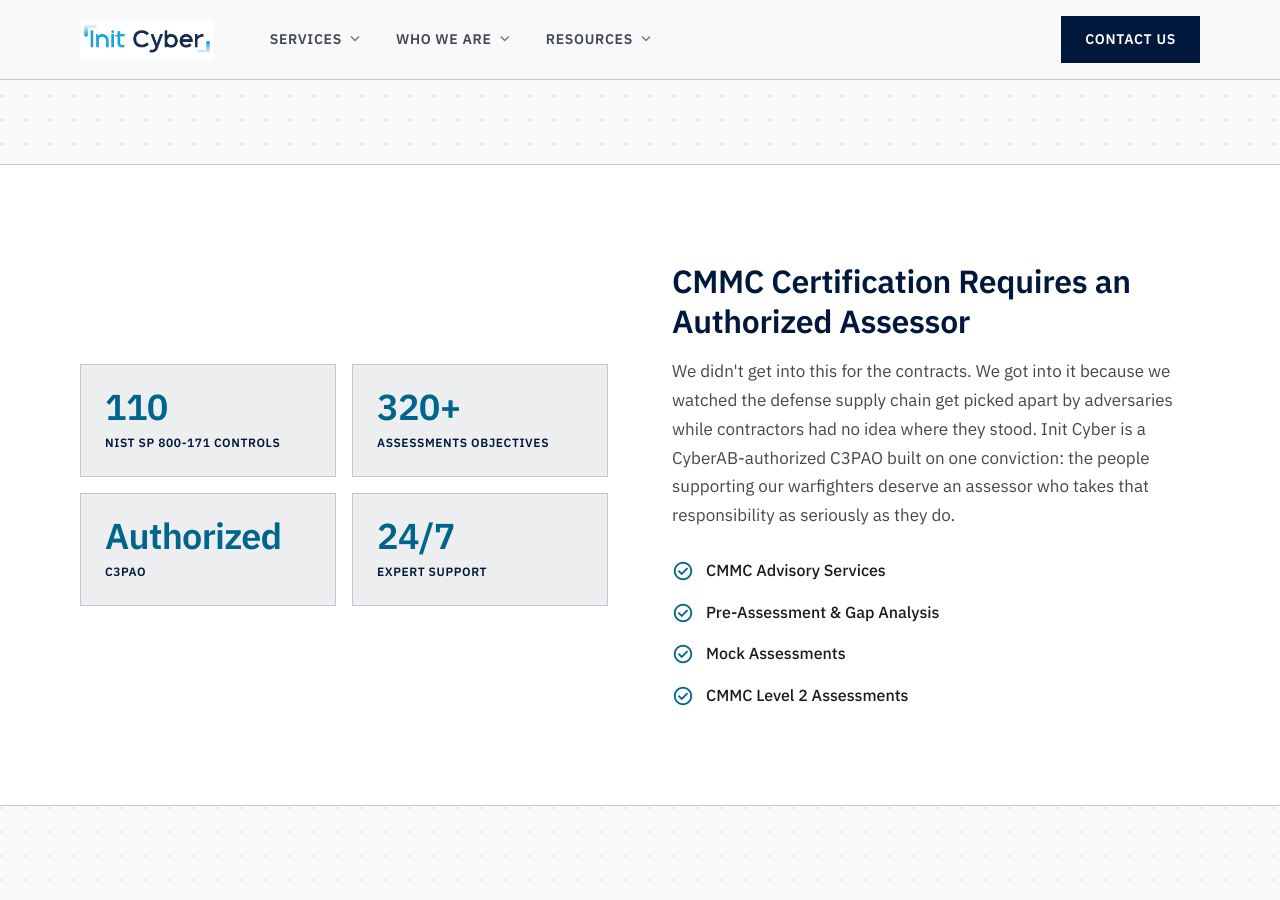
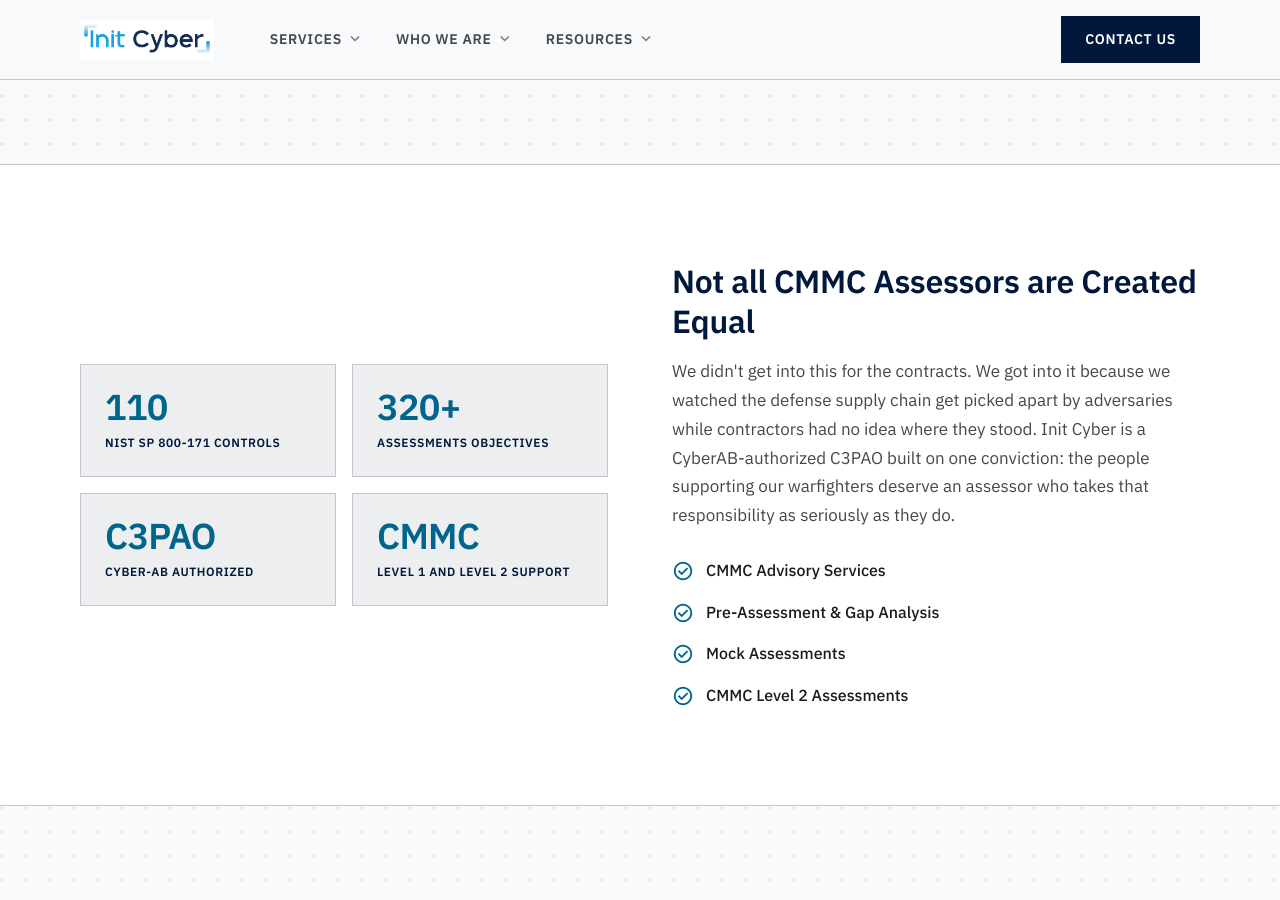
Before and after one commit to initcyber/initcyber.github.io, a Jekyll site: the page built from index.md, in a window 1280 px wide and 900 px high, scrolled down 1402 px. Built offline with Jekyll 4.4.1, drawn with Linux system fonts in a browser that asks for light colours; some of the changed text lies outside the part shown.

Commit message:
Changing front page some more

```diff
--- a/_includes/home-cta-email.html
+++ b/_includes/home-cta-email.html
@@ -2,12 +2,12 @@
   <div class="home-cta-dot-grid" aria-hidden="true"></div>
   <div class="container">
     <div class="home-cta-inner">
-      <h2 class="home-cta-heading">Ready to Secure Your Contract?</h2>
-      <p class="home-cta-sub">Schedule a technical discovery call with our compliance architects to evaluate your current roadmap.</p>
+      <h2 class="home-cta-heading">Your CMMC Journey Starts With One Conversation.</h2>
+      <p class="home-cta-sub">Schedule a 30-minute call to understand the assessment process, what to expect, and whether your organization is ready to engage.</p>
       <div class="home-cta-actions">
         <a href="/contact/" class="btn-hero-primary">BOOK A DISCOVERY CALL</a>
       </div>
-      <p class="home-cta-disclaimer">NO OBLIGATION &bull; TECHNICAL ASSESSMENT &bull; 30 MINS</p>
+      <p class="home-cta-disclaimer">ONE FIRM. ONE MISSION. START SECURE.</p>
     </div>
   </div>
 </section>
--- a/_includes/home-services.html
+++ b/_includes/home-services.html
@@ -11,16 +11,16 @@
           <div class="readiness-stat-label">Assessments Objectives</div>
         </div>
         <div class="readiness-stat-card">
-          <div class="readiness-stat-number">Authorized</div>
-          <div class="readiness-stat-label">C3PAO</div>
+          <div class="readiness-stat-number">C3PAO</div>
+          <div class="readiness-stat-label">Cyber-AB Authorized</div>
         </div>
         <div class="readiness-stat-card">
-          <div class="readiness-stat-number">24/7</div>
-          <div class="readiness-stat-label">Expert Support</div>
+          <div class="readiness-stat-number">CMMC</div>
+          <div class="readiness-stat-label">Level 1 and Level 2 Support</div>
         </div>
       </div>
       <div class="readiness-content">
-        <h2 class="section-heading">CMMC Certification Requires an Authorized Assessor</h2>
+        <h2 class="section-heading">Not all CMMC Assessors are Created Equal</h2>
         <p>We didn't get into this for the contracts. We got into it because we watched the defense supply chain get picked apart by adversaries while contractors had no idea where they stood. Init Cyber is a CyberAB-authorized C3PAO built on one conviction: the people supporting our warfighters deserve an assessor who takes that responsibility as seriously as they do.</p>
         <ul class="readiness-checklist">
           <li>
--- a/_includes/home-trust.html
+++ b/_includes/home-trust.html
@@ -13,8 +13,8 @@
           <p>We treat CMMC assessments as an engineering discipline. Every engagement is conducted with rigorous technical standards to deliver accurate, defensible results.</p>
         </div>
         <div class="approach-card-footer">
-          <span class="approach-code-label">METHODOLOGY_01</span>
-          <span class="material-symbols-outlined approach-arrow">arrow_forward</span>
+          <a href="/services/" class="approach-code-label">OUR_PROCESS</a>
+          <span class="material-symbols-outlined approach-arrow">north_east</span>
         </div>
       </div>
       <div class="approach-card">
```
